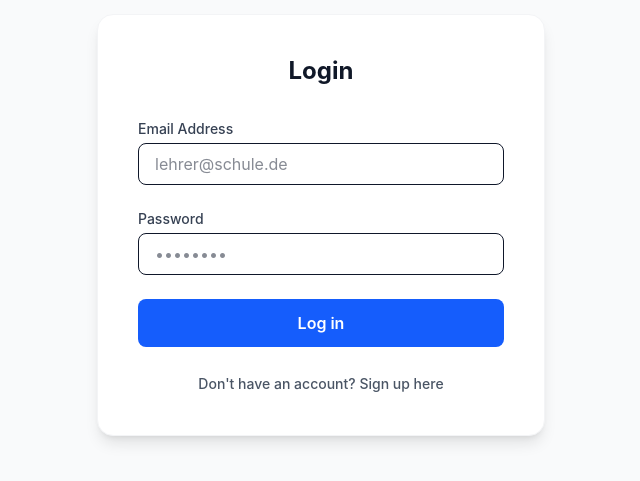
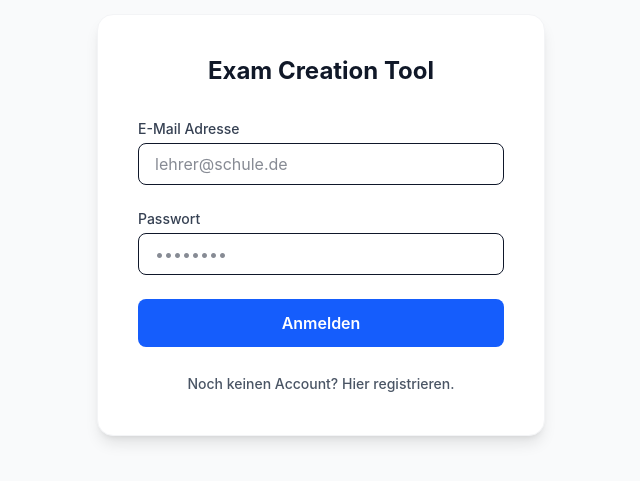
Before and after one commit to CalvinThorns/exam-creation-tool, a React (Vite) app in the folder frontend-web-ui/: page /login in a window 1280 px wide. Shown: the part 175-656 px from the top of the page, without its empty margins (319-959 px from the left). Built offline with nearby package versions, Linux system fonts and the light colour scheme; no server answers; what ag-grid-community would draw is missing.

Commit message:
Revert "i18n"
This reverts commit 35ab46aae2859042e7d2feed04babe482ce244da.

```diff
--- a/frontend-web-ui/src/features/auth/Login.jsx
+++ b/frontend-web-ui/src/features/auth/Login.jsx
@@ -1,10 +1,9 @@
 import { useState } from 'react';
 import axios from 'axios';
+// 🚨 1. Hier "Link" hinzufügen:
 import { useNavigate, Link } from 'react-router-dom';
-import { useTranslation } from 'react-i18next'; // Hinzugefügt
 
 export default function Login() {
-  const { t } = useTranslation(); // Hook initialisieren
   const [email, setEmail] = useState('');
   const [password, setPassword] = useState('');
   const [error, setError] = useState('');
@@ -26,8 +25,7 @@ export default function Login() {
 
       navigate('/courses');
     } catch (err) {
-      // Nutze die i18n Fehlermeldung als Fallback
-      setError(err.response?.data?.message || t('errors.loginFailed'));
+      setError(err.response?.data?.message || 'Login fehlgeschlagen. Prüfen Sie Ihre Daten.');
     } finally {
       setLoading(false);
     }
@@ -36,7 +34,7 @@ export default function Login() {
   return (
     <div className="min-h-screen flex items-center justify-center bg-gray-50 p-4">
       <div className="w-full max-w-md bg-white p-10 rounded-2xl shadow-lg border border-gray-100">
-        <h2 className="text-2xl font-bold text-center text-gray-900 mb-8">{t('auth.loginTitle')}</h2>
+        <h2 className="text-2xl font-bold text-center text-gray-900 mb-8">Exam Creation Tool</h2>
 
         {error && (
           <div className="mb-4 p-3 bg-red-50 border border-red-200 text-red-600 text-sm rounded-lg text-center">
@@ -46,7 +44,7 @@ export default function Login() {
 
         <form onSubmit={handleSubmit} className="space-y-6">
           <div>
-            <label className="block text-sm font-medium text-gray-700 mb-1">{t('auth.email')}</label>
+            <label className="block text-sm font-medium text-gray-700 mb-1">E-Mail Adresse</label>
             <input
               type="email"
               value={email}
@@ -57,7 +55,7 @@ export default function Login() {
             />
           </div>
           <div>
-            <label className="block text-sm font-medium text-gray-700 mb-1">{t('auth.password')}</label>
+            <label className="block text-sm font-medium text-gray-700 mb-1">Passwort</label>
             <input
               type="password"
               value={password}
@@ -75,7 +73,7 @@ export default function Login() {
               loading ? 'bg-gray-400' : 'bg-blue-600 hover:bg-blue-700'
             }`}
           >
-            {loading ? t('common.loading') : t('auth.loginButton')}
+            {loading ? 'Wird angemeldet...' : 'Anmelden'}
           </button>
         </form>
 
@@ -84,7 +82,7 @@ export default function Login() {
             to="/register"
             className="text-sm text-gray-600 hover:text-blue-600 hover:underline transition-colors font-medium"
           >
-            {t('auth.noAccountPrompt')} {t('auth.signUpLink')}
+            Noch keinen Account? Hier registrieren.
           </Link>
         </div>
 
--- a/frontend-web-ui/src/features/auth/Register.jsx
+++ b/frontend-web-ui/src/features/auth/Register.jsx
@@ -1,6 +1,5 @@
 import React, { useState } from "react";
 import { useNavigate, Link } from "react-router-dom";
-import { useTranslation } from "react-i18next";
 import {
   Box,
   Button,
@@ -12,7 +11,6 @@ import {
 } from "@mui/material";
 
 export function Register() {
-  const { t } = useTranslation();
   const navigate = useNavigate();
   const [formData, setFormData] = useState({
     email: "",
@@ -31,10 +29,10 @@ export function Register() {
     setError(null);
 
     if (formData.password !== formData.confirmPassword) {
-      return setError(t('errors.passwordsMismatch'));
+      return setError("Die Passwörter stimmen nicht überein.");
     }
     if (formData.password.length < 6) {
-      return setError(t('errors.passwordTooShort'));
+      return setError("Das Passwort muss mindestens 6 Zeichen lang sein.");
     }
 
     setLoading(true);
@@ -55,7 +53,7 @@ export function Register() {
       const data = await response.json();
 
       if (!response.ok) {
-        throw new Error(data.message || data.error?.message || t('errors.registerFailed'));
+        throw new Error(data.message || data.error?.message || "Registrierung fehlgeschlagen.");
       }
       navigate("/login");
 
@@ -78,7 +76,7 @@ export function Register() {
       >
         <Paper elevation={3} sx={{ p: 4, width: "100%", borderRadius: 2 }}>
           <Typography component="h1" variant="h5" align="center" gutterBottom>
-            {t('auth.registerTitle')}
+            Account erstellen
           </Typography>
 
           {error && (
@@ -93,7 +91,7 @@ export function Register() {
               required
               fullWidth
               id="email"
-              label={t('auth.email')}
+              label="E-Mail Adresse"
               name="email"
               type="email"
               autoComplete="email"
@@ -106,7 +104,7 @@ export function Register() {
               required
               fullWidth
               name="password"
-              label={t('auth.password')}
+              label="Passwort"
               type="password"
               id="password"
               value={formData.password}
@@ -117,7 +115,7 @@ export function Register() {
               required
               fullWidth
               name="confirmPassword"
-              label={t('auth.confirmPassword')}
+              label="Passwort bestätigen"
               type="password"
               id="confirmPassword"
               value={formData.confirmPassword}
@@ -131,12 +129,12 @@ export function Register() {
               sx={{ mt: 3, mb: 2, py: 1.5 }}
               disabled={loading}
             >
-              {loading ? t('common.loading') : t('auth.registerButton')}
+              {loading ? "Wird registriert..." : "Registrieren"}
             </Button>
 
             <Box textAlign="center">
               <Link to="/login" style={{ textDecoration: "none", color: "#1976d2" }}>
-                {t('auth.hasAccountPrompt')} {t('auth.signInLink')}
+                Du hast bereits einen Account? Hier einloggen.
               </Link>
             </Box>
           </Box>
--- a/frontend-web-ui/src/i18n/locales/de.json
+++ b/frontend-web-ui/src/i18n/locales/de.json
@@ -53,24 +53,6 @@
     "expand": "Seitenleiste erweitern",
     "collapse": "Seitenleiste einklappen",
     "logout": "Abmelden"
-  },
- "auth": {
-    "loginTitle": "Anmelden",
-    "registerTitle": "Konto erstellen",
-    "email": "E-Mail-Adresse",
-    "username": "Benutzername",
-    "password": "Passwort",
-    "confirmPassword": "Passwort bestätigen",
-    "firstName": "Vorname",
-    "lastName": "Nachname",
-    "loginButton": "Einloggen",
-    "registerButton": "Registrieren",
-    "forgotPassword": "Passwort vergessen?",
-    "rememberMe": "Angemeldet bleiben",
-    "noAccountPrompt": "Noch kein Konto?",
-    "hasAccountPrompt": "Bereits ein Konto?",
-    "signUpLink": "Jetzt registrieren",
-    "signInLink": "Hier anmelden"
   },
   "customizeDialog": {
     "title": "Anpassen",
@@ -272,10 +254,7 @@
     "topicRegenerated": "Aufgabe erfolgreich neu generiert",
     "compileSuccess": "Kompilierung erfolgreich",
     "compileWithWarnings": "Kompiliert mit {{count}} Warnung(en)",
-    "compileWithErrors": "Kompiliert mit {{count}} Fehler(n)",
-    "loginSuccess": "Erfolgreich angemeldet",
-    "registerSuccess": "Konto erfolgreich erstellt",
-    "logoutSuccess": "Erfolgreich abgemeldet"
+    "compileWithErrors": "Kompiliert mit {{count}} Fehler(n)"
   },
   "errors": {
     "requestFailed": "Anfrage fehlgeschlagen",
@@ -296,14 +275,6 @@
     "invalidImageFile": "Only image files are allowed",
     "imageUploadFailed": "Failed to process image upload",
     "duplicateTaskAsset": "A file named {{filename}} is already attached.",
-    "invalidTaskLatex": "Could not parse the provided LaTeX",
-    "invalidEmail": "Bitte gib eine gültige E-Mail-Adresse ein",
-    "passwordsMismatch": "Die Passwörter stimmen nicht überein",
-    "passwordTooShort": "Das Passwort muss mindestens 8 Zeichen lang sein",
-    "requiredEmail": "E-Mail ist erforderlich",
-    "requiredPassword": "Passwort ist erforderlich",
-    "loginFailed": "Anmeldung fehlgeschlagen. Bitte überprüfe deine Zugangsdaten.",
-    "registerFailed": "Registrierung fehlgeschlagen. Bitte versuche es später erneut.",
-    "userAlreadyExists": "Ein Benutzer mit dieser E-Mail existiert bereits"
+    "invalidTaskLatex": "Could not parse the provided LaTeX"
   }
 }
--- a/frontend-web-ui/src/i18n/locales/en.json
+++ b/frontend-web-ui/src/i18n/locales/en.json
@@ -53,24 +53,6 @@
     "expand": "Expand sidebar",
     "collapse": "Collapse sidebar",
     "logout": "Logout"
-  },
-  "auth": {
-    "loginTitle": "Login",
-    "registerTitle": "Create Account",
-    "email": "Email Address",
-    "username": "Username",
-    "password": "Password",
-    "confirmPassword": "Confirm Password",
-    "firstName": "First Name",
-    "lastName": "Last Name",
-    "loginButton": "Log in",
-    "registerButton": "Register",
-    "forgotPassword": "Forgot Password?",
-    "rememberMe": "Remember me",
-    "noAccountPrompt": "Don't have an account?",
-    "hasAccountPrompt": "Already have an account?",
-    "signUpLink": "Sign up here",
-    "signInLink": "Log in here"
   },
   "customizeDialog": {
     "title": "Customize",
@@ -272,10 +254,7 @@
     "topicRegenerated": "Task regenerated successfully",
     "compileSuccess": "Compiled successfully",
     "compileWithWarnings": "Compiled with {{count}} warning(s)",
-    "compileWithErrors": "Compiled with {{count}} error(s)",
-    "loginSuccess": "Successfully logged in",
-    "registerSuccess": "Account successfully created",
-    "logoutSuccess": "Successfully logged out"
+    "compileWithErrors": "Compiled with {{count}} error(s)"
   },
   "errors": {
     "requestFailed": "Request failed",
@@ -296,14 +275,6 @@
     "invalidImageFile": "Only image files are allowed",
     "imageUploadFailed": "Failed to process image upload",
     "duplicateTaskAsset": "A file named {{filename}} is already attached.",
-    "invalidTaskLatex": "Could not parse the provided LaTeX",
-    "invalidEmail": "Please enter a valid email address",
-    "passwordsMismatch": "Passwords do not match",
-    "passwordTooShort": "The password must be at least 6 characters long",
-    "requiredEmail": "Email is required",
-    "requiredPassword": "Password is required",
-    "loginFailed": "Login failed. Please check your credentials.",
-    "registerFailed": "Registration failed. Please try again later.",
-    "userAlreadyExists": "A user with this email already exists"
+    "invalidTaskLatex": "Could not parse the provided LaTeX"
   }
 }
```
